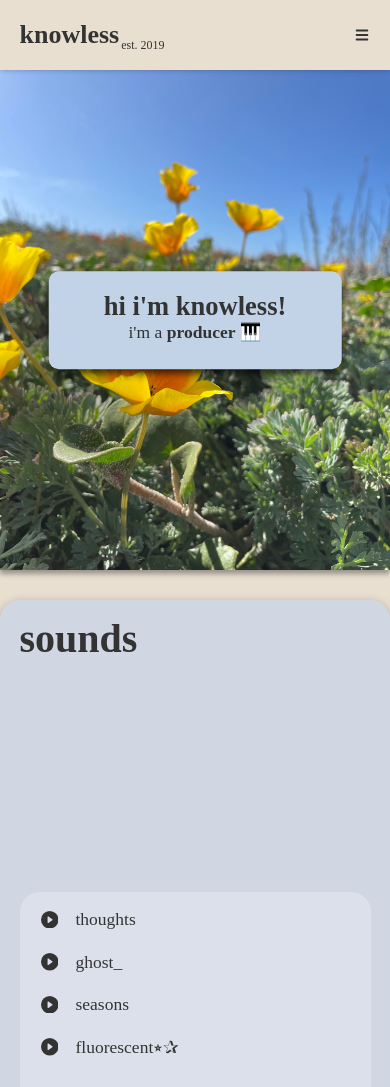
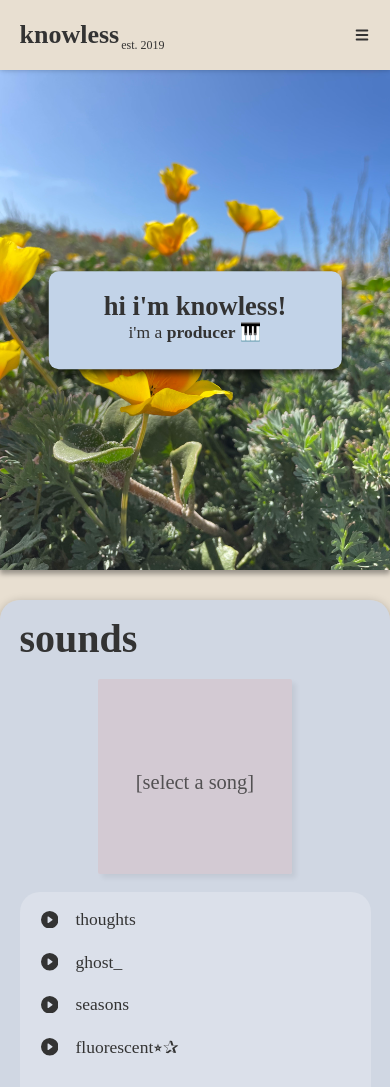
Before and after one commit to agulaya1/knowless_website_deployment, a React (Create React App) app: page / in a window 390 px wide. Shown: the top 1087 px of the page. Built offline with nearby package versions, Linux system fonts and the light colour scheme; a web font is replaced by a local one.

Commit message:
mobile adjustments/minor changes

```diff
--- a/src/pages/About.js
+++ b/src/pages/About.js
@@ -87,7 +87,7 @@ const About = () => {
           </p>
           <br></br>
           <p>
-            i hope you like my website! i coded it using HTML/CSS and React.js
+            i hope you like my website! i coded it using HTML/CSS and React.js.
             <br></br>
             <span style={{ fontStyle: "italic" }}>
               *website is still very much a work in progress
--- a/src/pages/Home.js
+++ b/src/pages/Home.js
@@ -12,6 +12,7 @@ import YoutubeEmbed from "../components/videos/YoutubeEmbed";
 import sunbeam from "../images/beat-battle-art/sunbeam.jpeg";
 import { Helmet } from "react-helmet";
 import kl_logo from "../logos/sumant_moment.png";
+import solidpink from "../images/solidpink.jpg"
 
 const Home = () => {
   // used for hover effects on track-item
@@ -124,6 +125,7 @@ const Home = () => {
           <div className="track-list">
             {/* track list items w/ animations */}
             <div className="track-list-grid">
+
               {React.Children.toArray(
                 MusicData.map((item, index) => {
                   return (
@@ -158,6 +160,7 @@ const Home = () => {
           {/* track picture/info */}
           <div className="track-info">
             <div className="track-picture-container">
+
               {React.Children.toArray(
                 MusicData.map((item, index) => {
                   return (
@@ -183,6 +186,10 @@ const Home = () => {
                   );
                 })
               )}
+              <div className="placeholder-container">
+                <img className="placeholder-picture" src={solidpink} alt="choose a song!"/>
+                <p className="placeholder-text">[select a song]</p>
+              </div>
             </div>
           </div>
         </div>
--- a/src/styles/Contact.css
+++ b/src/styles/Contact.css
@@ -95,11 +95,6 @@
 }
 
 @media (min-width: 860px) {
-  .contact-page-container {
-    padding-left: 15%;
-    padding-right: 15%;
-  }
-
   .contact-form-container {
     border-radius: 10px;
     width: 750px;
--- a/src/styles/Home.css
+++ b/src/styles/Home.css
@@ -58,6 +58,31 @@
 
 .intro-text p {
   font-size: 4.5vw;
+}
+
+.placeholder-container {
+  position: relative;
+  text-align: center;
+  width: 100%;
+  height: 100%;
+}
+
+.placeholder-picture {
+  width: 95%;
+  height: 95%;
+  box-shadow: 4px 4px 5px rgba(0, 0, 0, 0.25);
+  opacity: 0.25;
+  border-radius: 2px;
+}
+
+.placeholder-text {
+  position: absolute;
+  top: 50%;
+  left: 50%;
+  opacity: 0.8;
+  transform: translate(-50%, -50%);
+  font-size: 20.5px;
+  width: 80%
 }
 
 .beat-battle-container {
--- a/src/styles/MusicBox.css
+++ b/src/styles/MusicBox.css
@@ -79,8 +79,8 @@
 }
 
 .track-info .track-picture-container {
-  width: 50vw;
-  height: 50vw;
+  width: 44vw;
+  height: 44vw;
   min-width: 205px;
   min-height: 205px;
   max-width: 350px;
```
Also changed, not shown: src/images/solidpink.jpg (added).
